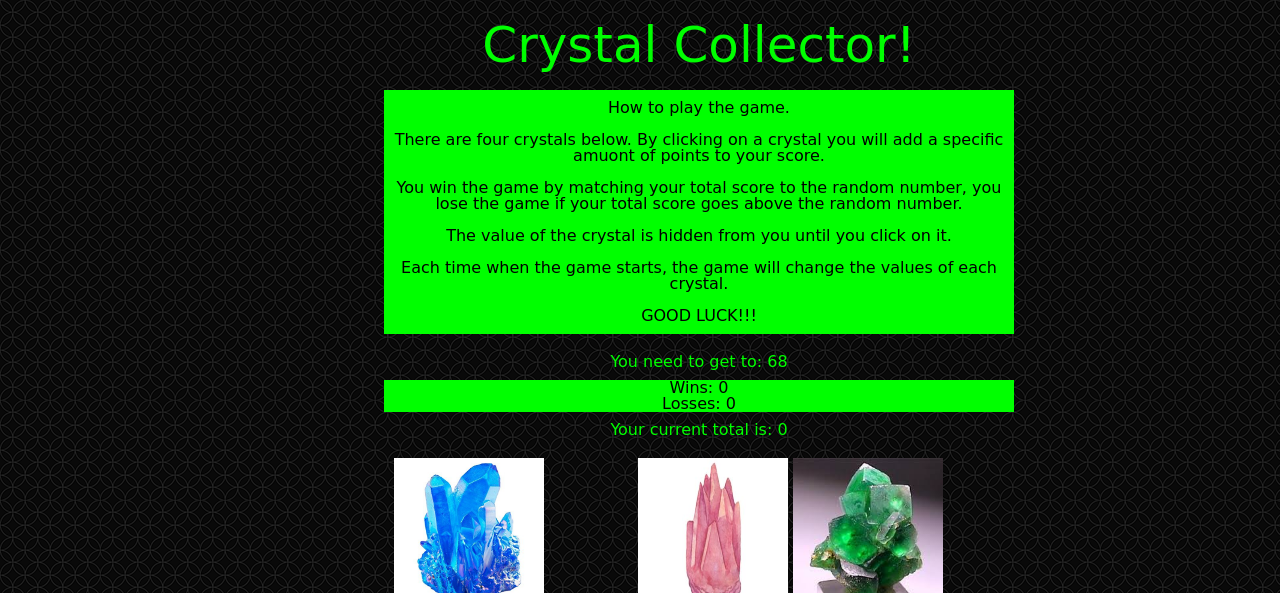
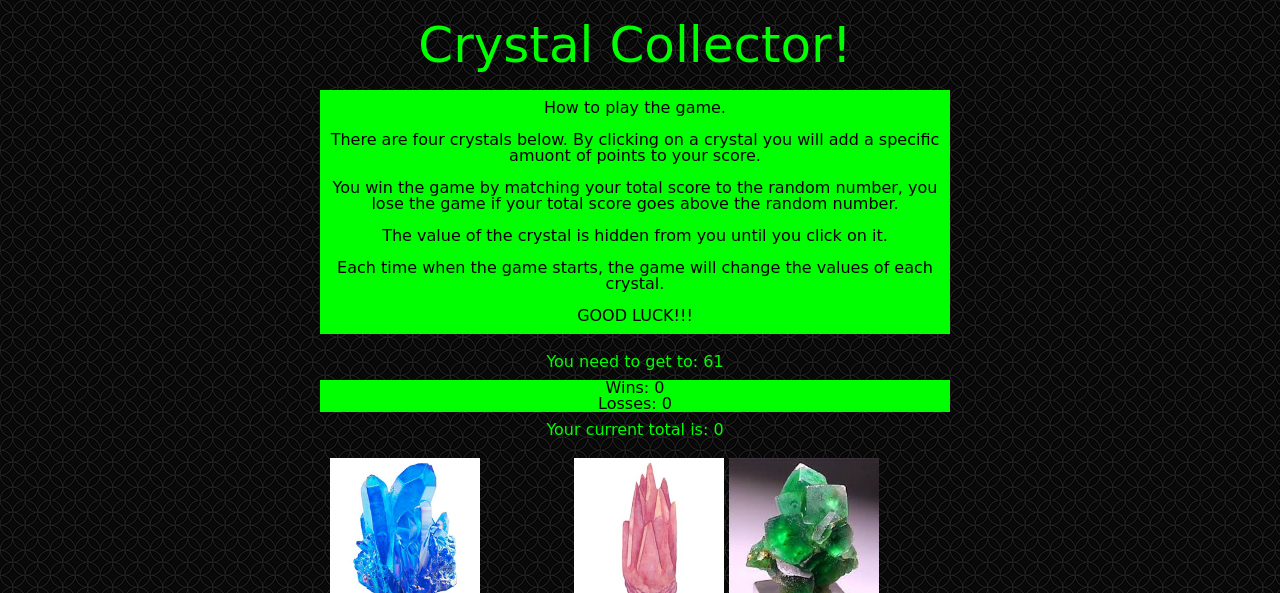
Before and after one commit to akaryanreynolds/week-4-game, a plain HTML site: page index.html in a window 1280 px wide. Shown: the top 593 px of the page. Drawn offline with nearby package versions, Linux system fonts and the light colour scheme; a web font is replaced by a local one.

Commit message:
Game Done

```diff
--- a/assets/css/style.css
+++ b/assets/css/style.css
@@ -4,7 +4,7 @@ body{
 }
 
 #container{
-	padding-left: 30%;
+	padding-left: 25%;
 	max-width: 630px;
 	/*justify-content: center;*/
 }
--- a/assets/javascript/game.js
+++ b/assets/javascript/game.js
@@ -6,7 +6,7 @@ var wins = 0;
 var losses = 0;
 var playersTotal = 0;
 var randomNumber;
-var allColor = [];
+var crystalArray = [];
 var blueValue;
 var clearValue;
 var pinkValue;
@@ -14,6 +14,7 @@ var greenValue;
 
 // Here we run the functions below to generate the numbers to play the game:
 compNumber();
+// crystalValues();
 blueCrystal();
 clearCrystal();
 pinkCrystal();
@@ -21,42 +22,46 @@ greenCrystal();
 
 // Here I am generating the game random number the user will play to:
 function compNumber(){
-		randomNumber = [Math.floor(Math.random() * 120) + 19];
+		randomNumber = [Math.floor(Math.random() * 101) + 19];
 		console.log("Computer number is " + randomNumber);
+		document.getElementById("randomNumber").innerHTML = ("You need to get to: " + randomNumber);
 	}
-	document.getElementById("randomNumber").innerHTML = ("You need to get to: " + randomNumber);
+
 
 
 // Here I am generating the crystals random #'s:
+// function crystalValues(){
 		function blueCrystal(){
 			blueValue = Math.floor(Math.random() * 12) + 1;
-		allColor.push(blueValue);
+			crystalArray.push(blueValue);
 			console.log("Blue number is " + blueValue);
 		}
 		document.getElementById("blue").innerHTML = blueValue;
 
 		function clearCrystal(){
 			clearValue = [Math.floor(Math.random() * 12) + 1];
-		allColor.push(clearValue);
+			crystalArray.push(clearValue);
 			console.log("Clear number is " + clearValue);
 		}
 
 		function pinkCrystal(){
 			pinkValue = [Math.floor(Math.random() * 12) + 1];
-		allColor.push(pinkValue);
+			crystalArray.push(pinkValue);
 			console.log("Pink number is " + pinkValue);
 		}
 
 		function greenCrystal(){
 			greenValue = [Math.floor(Math.random() * 12) + 1];
-		allColor.push(greenValue);
+			crystalArray.push(greenValue);
 			console.log("Green number is " + greenValue);
 		}
+	// }
 
 	function resetWin(){
 		playersTotal = 0;
 		alert("Amazing!! You matched the Computer!!" + "\nPush OK to play again!")
 		compNumber();
+		// crystalValues();
 		blueCrystal();
 		clearCrystal();
 		pinkCrystal();
@@ -67,6 +72,7 @@ function compNumber(){
 		playersTotal = 0;
 		alert("You LOOOOOOOOSE to high!!" + "\nPush OK to play again!")
 		compNumber();
+		// crystalValues();
 		blueCrystal();
 		clearCrystal();
 		pinkCrystal();
@@ -78,83 +84,83 @@ $(document).ready(function() {
 
 	$("#blue").on("click", function() {
 		// Need to add the blueValue to playersScore
-			console.log(allColor);
-			playersTotal += parseInt(allColor[0]);
+			console.log(crystalArray);
+			playersTotal += parseInt(crystalArray[0]);
 			$("#playersScore").text("Your current total is: " + playersTotal);
 	        // alert("Blue clicked!");
 			if (playersTotal == randomNumber){
 				wins++
-		console.log("add: " + wins + "");
+				console.log("add: " + wins + "wins");
 				$('#gameWins').text('Wins: ' + wins);
 				resetWin();
 			}
 
 			if (playersTotal > randomNumber){
 				losses++
-		console.log("this is a" + losses);
+				console.log("add: " + losses + "losses");
 				$('#gameLosses').text('Losses: ' + losses);
 				resetLoose();
 			}
 	      });
 
 	$("#clear").on("click", function() {
-			console.log(allColor);
-			playersTotal += parseInt(allColor[1]);
+			console.log(crystalArray);
+			playersTotal += parseInt(crystalArray[1]);
 			$("#playersScore").text("Your current total is: " + playersTotal);
 	        // alert("Clear clicked!");
 
 	        if (playersTotal == randomNumber){
 				wins++
-		console.log("add: " + wins + "");
+				console.log("add: " + wins + "wins");
 				$('#gameWins').text('Wins: ' + wins);
 				resetWin();
 			}
 
 			if (playersTotal > randomNumber){
 				losses++
-		console.log("this is a" + losses);
+				console.log("add: " + losses + "losses");
 				$('#gameLosses').text('Losses: ' + losses);
 				resetLoose();
 			}
 	      });
 
 	$("#pink").on("click", function() {
-			console.log(allColor);
-			playersTotal += parseInt(allColor[2]);
+			console.log(crystalArray);
+			playersTotal += parseInt(crystalArray[2]);
 			$("#playersScore").text("Your current total is: " + playersTotal);
 	        // alert("Pink clicked!");
 
 	        if (playersTotal == randomNumber){
 				wins++
-		console.log("add: " + wins + "");
+				console.log("add: " + wins + "wins");
 				$('#gameWins').text('Wins: ' + wins);
 				resetWin();
 			}
 
 			if (playersTotal > randomNumber){
 				losses++
-		console.log("this is a" + losses);
+				console.log("add: " + losses + "losses");
 				$('#gameLosses').text('Losses: ' + losses);
 				resetLoose();
 			}
 	      });
 
 	$("#green").on("click", function() {
-			console.log(allColor);
-			playersTotal += parseInt(allColor[3]);
+			console.log(crystalArray);
+			playersTotal += parseInt(crystalArray[3]);
 			$("#playersScore").text("Your current total is: " + playersTotal);
 	        // alert("Green clicked!");
 
 		    if (playersTotal == randomNumber){
 				wins++
-		console.log("add: " + wins + "");
+				console.log("add: " + wins + "wins");
 				$('#gameWins').text('Wins: ' + wins);
 				resetWin();
 			}
 
 			if (playersTotal > randomNumber){
 				losses++
-		console.log("this is a" + losses);
+				console.log("add: " + losses + "losses");
 				$('#gameLosses').text('Losses: ' + losses);
 				resetLoose();
 			}
```
Lines whose indentation alone changed are shown as unchanged.
